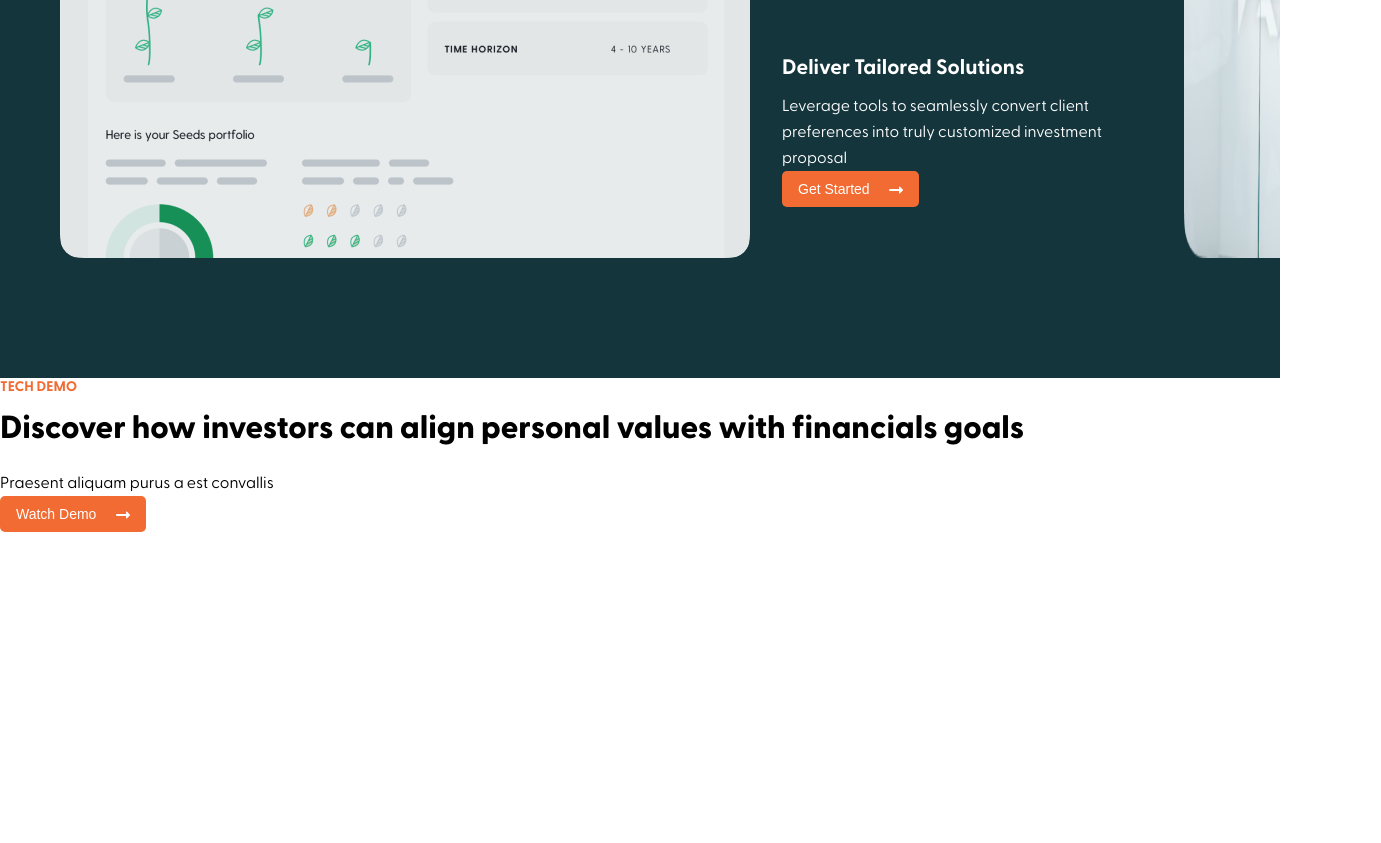
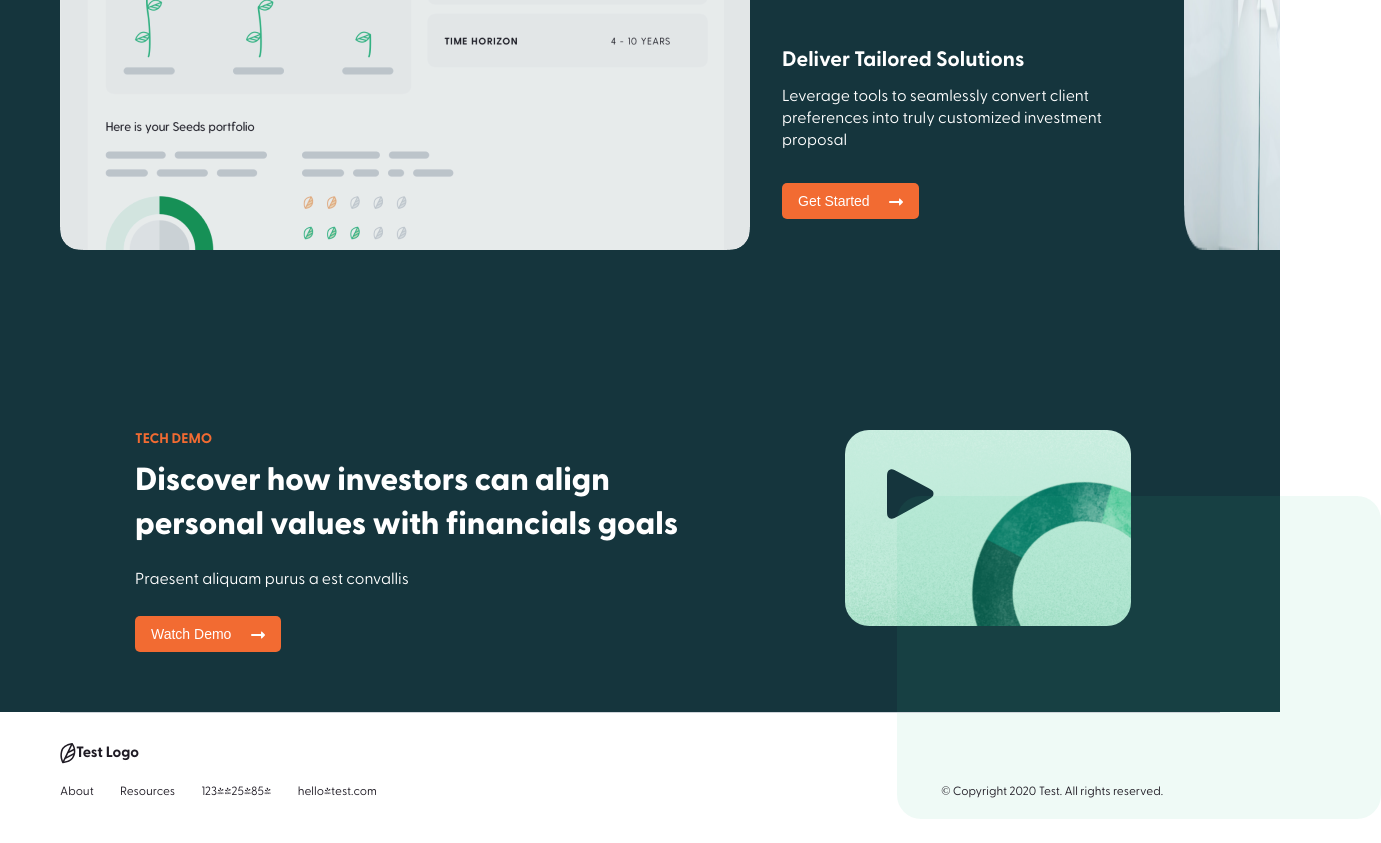
Before and after one commit to MoulyT/Frontend_Onboarding, a plain HTML site: page index.html in a window 1280 px wide. Shown: the part 3117-3960 px from the top of the page, 1381 px wide, since content can reach past the window. Before the commit the page ends 3649 px from the top, so only its background shows below. Drawn offline with Linux system fonts and the light colour scheme.

Commit message:
añadidos cambios en la landing

```diff
--- a/index.html
+++ b/index.html
@@ -556,7 +556,7 @@
       <section class="engage">
         <div class="engage__text">
           <h2 class="engage__title">Engage & Understand</h2>
-          <p>
+          <p class="engage__p">
             Feel fully empowered to lead clients in conversations and to assess
             how prioritizes personal values.
           </p>
@@ -567,7 +567,7 @@
             <img class="engage__img2" src="/assets/woman_looking.png" alt="" />
             <img src="/" alt="" />
             <h2 class="engage__title">Deliver Tailored Solutions</h2>
-            <p>
+            <p class="engage__p">
               Leverage tools to seamlessly convert client preferences into truly
               customized investment proposal
             </p>
@@ -598,11 +598,11 @@
       <section class="tech_demo">
         <div class="tech_demo__text">
           <p class="supertitle supertitle--orange">TECH DEMO</p>
-          <h2>
+          <h2 class="tech_demo__title">
             Discover how investors can align personal values with financials
             goals
           </h2>
-          <p>Praesent aliquam purus a est convallis</p>
+          <p class="tech_demo__p">Praesent aliquam purus a est convallis</p>
           <button>
             Watch Demo
             <svg
@@ -622,7 +622,61 @@
             </svg>
           </button>
         </div>
+        <div class="tech_demo__green_rectangle">
+          <svg
+            class="tech_demo__play_icon"
+            width="47"
+            height="50"
+            viewBox="0 0 47 50"
+            fill="none"
+            xmlns="http://www.w3.org/2000/svg"
+          >
+            <path
+              d="M0 39.6962V10.295C0 5.90814 0 3.71472 0.923251 2.41453C1.72909 1.27968 2.97149 0.532089 4.35159 0.351591C5.93277 0.144793 7.87076 1.17207 11.7467 3.22661L38.929 17.6352C43.181 19.889 45.307 21.016 46.0162 22.5289C46.6342 23.8472 46.6468 25.3694 46.0509 26.6977C45.3669 28.2223 43.2599 29.3844 39.046 31.7086L11.8637 46.7013L11.8637 46.7013C7.95888 48.8551 6.00646 49.932 4.40933 49.742C3.01574 49.5762 1.75598 48.8323 0.937741 47.6921C0 46.3854 0 44.1556 0 39.6962Z"
+              fill="#15353D"
+            />
+          </svg>
+          <img
+            class="tech_demo__circle"
+            src="/assets/corona_circular.png"
+            alt=""
+          />
+          <div class="tech_demo__dark_green_rectangle"></div>
+        </div>
       </section>
+      <footer>
+        <hr />
+        <div class="logo_container">
+          <svg
+            width="16"
+            height="21"
+            viewBox="0 0 16 21"
+            fill="none"
+            xmlns="http://www.w3.org/2000/svg"
+          >
+            <path
+              fill-rule="evenodd"
+              clip-rule="evenodd"
+              d="M11.9727 0.0111056C12.2615 -0.0388416 12.5532 0.0822466 12.7235 0.322793C15.4115 4.11922 16.0453 8.22999 14.6093 12.5761C13.1458 17.0054 9.23323 19.5757 3.02053 20.292C2.70688 20.3282 2.40348 20.166 2.257 19.8839C0.301194 16.117 -0.14543 12.1519 0.921174 8.02703C2.02685 3.75105 5.76289 1.08508 11.9727 0.0111056ZM13.2183 11.9075L5.50908 16.0007L4.26034 18.5568C8.91959 17.7411 11.8103 15.7018 13.0349 12.4425L13.0994 12.2652L13.1597 12.0886C13.1797 12.0282 13.1992 11.9678 13.2183 11.9075ZM10.7297 1.83417C5.98341 2.94544 3.24583 5.14393 2.3997 8.41615C1.56278 11.6528 1.74641 14.7535 2.95319 17.743L7.18327 9.08894L7.17613 9.07373L7.196 9.06325L10.7297 1.83417ZM13.8079 7.45204L8.33997 10.2096L6.65916 13.6478L13.6898 9.91544C13.819 9.08172 13.8584 8.26087 13.8079 7.45204ZM12.1943 2.32579L9.45797 7.9225L13.5849 5.84097C13.3266 4.64415 12.8632 3.4734 12.1943 2.32579Z"
+              fill="#1F1B24"
+            />
+          </svg>
+          <p class="test_logo_p">Test Logo</p>
+        </div>
+        <div class="footer_nav">
+          <div>
+            <a href="about_us.html" class="footer_link">About</a>
+            <a href="@" class="footer_link">Resources</a>
+            <a href="@" class="footer_link">123&#45;425&#45;854</a>
+            <a href="#" class="footer_link">hello&#64;test.com</a>
+          </div>
+          <div>
+            <p class="footer_link copyright">
+              &copy; Copyright 2020 Test. All rights reserved.
+            </p>
+          </div>
+        </div>
+      </footer>
     </div>
     <!--wrapper-->
   </body>
--- a/styles.css
+++ b/styles.css
@@ -429,6 +429,7 @@ nav {
 
 .engage__p {
   line-height: 1.375rem;
+  margin-bottom: 2rem;
 }
 
 .engage__folder_img {
@@ -445,6 +446,70 @@ nav {
 
 .engage__img2 {
   margin-bottom: 2rem;
+}
+
+/*TECH DEMO
+============================================*/
+
+.tech_demo {
+  display: flex;
+  gap: 8.75rem;
+
+  padding: 3.75rem;
+
+  background-color: #15353d;
+  color: #ffffff;
+}
+
+.tech_demo__text {
+  max-width: 35.625rem;
+  margin-left: 4.6875rem;
+}
+
+.tech_demo_title {
+  margin-bottom: 1rem;
+}
+
+.tech_demo__p {
+  margin-bottom: 1.5rem;
+}
+
+.tech_demo__green_rectangle {
+  position: relative;
+  z-index: 2;
+
+  width: 17.875rem;
+  height: 12.25rem;
+
+  border-radius: 1.5rem;
+  background-image: url(/assets/rectangle_green.png);
+  background-color: #36bf8a;
+}
+
+.tech_demo__play_icon {
+  position: absolute;
+  top: 2.4375rem;
+  left: 2.625rem;
+}
+
+.tech_demo__circle {
+  position: absolute;
+  right: 0;
+  bottom: 0;
+}
+
+.tech_demo__dark_green_rectangle {
+  position: absolute;
+  z-index: 1;
+  top: 4.125rem;
+  left: 3.25rem;
+
+  height: 20.1875rem;
+  width: 30.25rem;
+
+  border-radius: 1.5rem;
+  background-color: #36bf8a;
+  opacity: 0.08;
 }
 
 /* ==========================================
@@ -669,6 +734,8 @@ About_us.html
 =======================================*/
 
 footer {
+  position: relative;
+  z-index: 2;
   padding: 0 3.75rem 2.6875rem;
 }
 
```
Also changed, not shown: assets/corona_circular.png (added), assets/corona_circular.svg (added), assets/play_rounded.svg (added), assets/rectangle_green.png (added), 1 other file.
